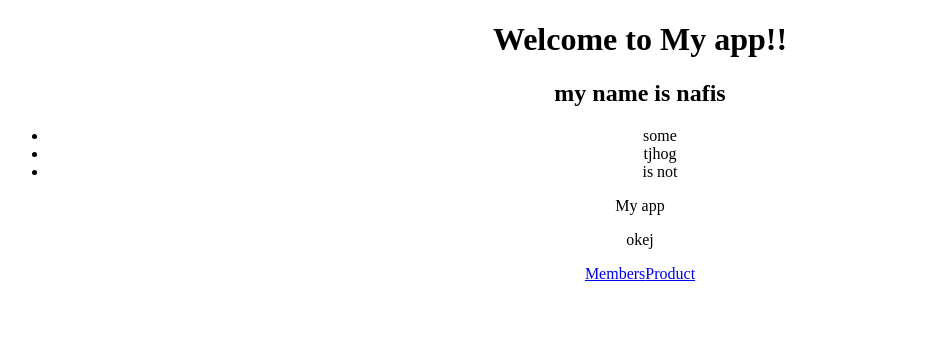
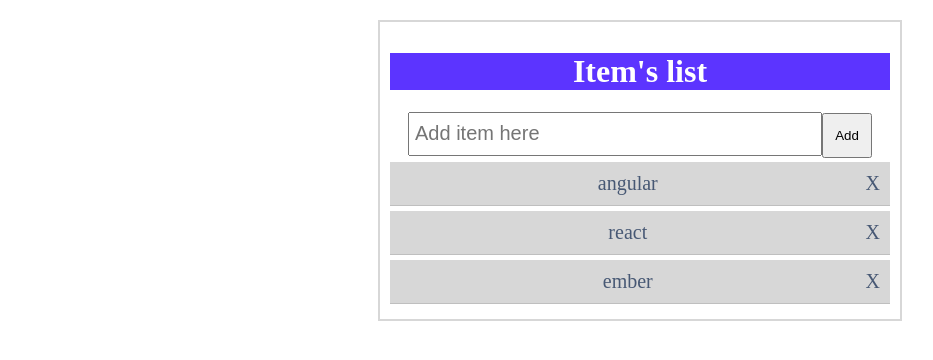
Before and after one commit to notNewlyBorn/angular-app, an Angular app: page / in a window 1280 px wide. Shown: the top 360 px of the page, without its empty margins (0-933 px from the left). Built offline with nearby package versions, Linux system fonts and the light colour scheme.

Commit message:
list item publish

```diff
--- a/src/app/app.component.css
+++ b/src/app/app.component.css
@@ -0,0 +1,55 @@
+.main {
+  width: 500px;
+  text-align: center;
+  margin: 0 auto;
+  border: 2px solid #d7d7d7;
+  margin-top: 20px;
+  padding: 10px;
+}
+
+h1 {
+  text-align: center;
+  background-color: #5c34ff;
+  color: white;
+}
+
+.addItem {
+  position: relative;
+  padding-bottom: 0px;
+  height: 30px;
+}
+
+.addText {
+  width: 80%;
+  height: 30px;
+  padding: 5px;
+  font-size: 20px;
+}
+
+.addItemButton {
+  height: 45px;
+  width: 50px;
+  padding: 5px;
+}
+
+ul {
+  list-style: none;
+  font-size: 20px;
+  color: #475874;
+  margin-bottom: 0px;
+  margin-left: -40px;
+}
+
+li {
+  border-bottom: 1px solid #bfbfbf;
+  background-color: #d7d7d7;
+  padding: 10px 0px;
+  margin-bottom: 5px;
+}
+
+span {
+  cursor: pointer;
+  position: relative;
+  float: right;
+  margin-right: 10px;
+}
--- a/src/app/app.component.html
+++ b/src/app/app.component.html
@@ -1,5 +1,19 @@
 <!--The whole content below can be removed with the new code.-->
-<div style="text-align:center">
+<div class="main">
+  <h1>Item's list</h1>
+  <div class="addItem">
+    <input type="text" placeholder="Add item here" class="addText">
+    <button type="button" class="addItemButton">Add</button>
+  </div>
+  <ul>
+    <li *ngFor = "let i of items">
+      {{i}}
+      <span>X</span>
+    </li>
+  </ul>
+</div>
+
+<!-- <div style="text-align:center">
   <h1>
     Welcome to {{title}}!!
   </h1>
@@ -8,10 +22,16 @@
     <li *ngFor = "let i of arr">{{i}}</li>
   </ul>
   <p *ngIf = "isTrue">{{title}}</p>
-  <p *ngIf = "ok">{{ok}}</p>
+  <p *ngIf = "ok; then someTemplate else anotherTemplate">{{ok}}</p>
 
-<a routerLink="/members">Members</a>
-<a routerLink="/product">Product</a>
-<br>
+  <ng-template #someTemplate>This is some template to show</ng-template>
+  <br>
+  <ng-template #anotherTemplate>This is another template</ng-template>
+  <br>
 
-<router-outlet></router-outlet>
+  <a routerLink="/members">Members</a>
+  <a routerLink="/product">Product</a>
+  <br>
+  <router-outlet></router-outlet>
+
+</div> -->
--- a/src/app/app.component.ts
+++ b/src/app/app.component.ts
@@ -6,12 +6,13 @@
   styleUrls: ['./app.component.css']
 })
 export class AppComponent {
-  title = 'My app';
-  obj = {
-    id: "12",
-    name: "nafis"
-  };
-  arr = ['some', 'tjhog', 'is not'];
-  isTrue = true;
-  ok = "okej"
+  items = ["angular", "react", "ember"];
+  // title = 'My app';
+  // obj = {
+  //   id: "12",
+  //   name: "nafis"
+  // };
+  // arr = ['some', 'tjhog', 'is not'];
+  // isTrue = true;
+  // ok = false
 }
```
